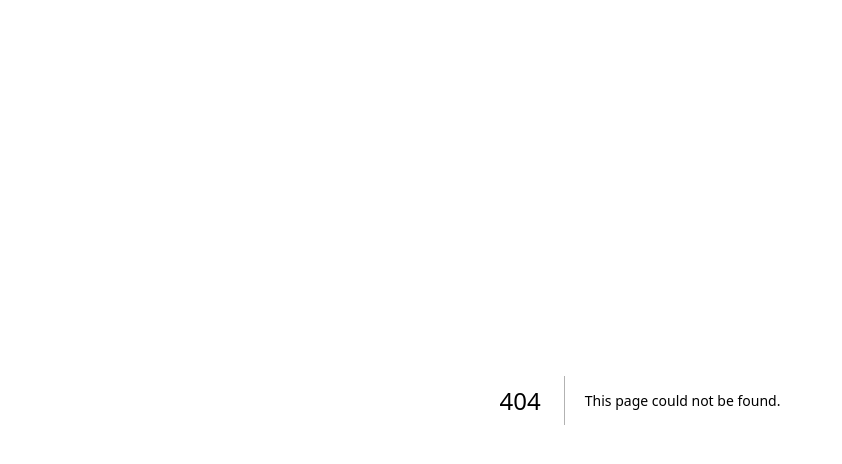
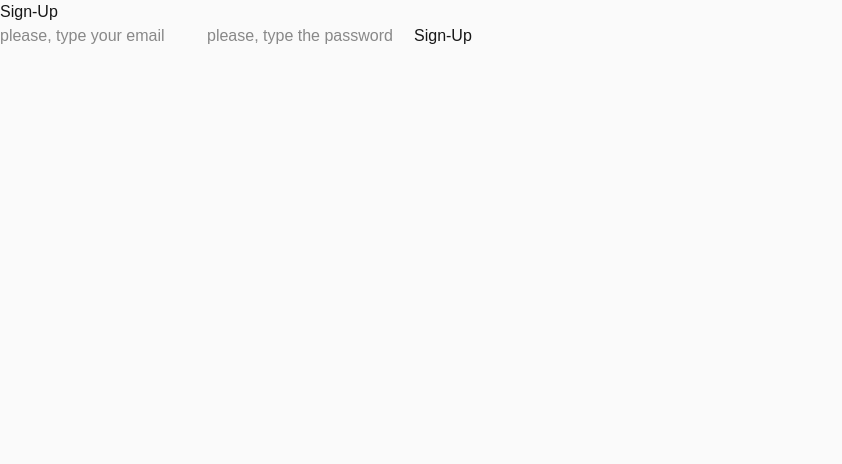
Before and after one commit to Joao-Dev2012/react-task-list, a Next.js app: page /signup in a window 1280 px wide. Before the commit this address had no page. Shown: the top 464 px of the page, without its empty margins (0-842 px from the left). Built offline with nearby package versions, Linux system fonts and the light colour scheme; no server answers.

Commit message:
Router to signup created

```diff
--- a/app/components/login.tsx
+++ b/app/components/login.tsx
@@ -92,6 +92,11 @@ export default function Login() {
             <span aria-hidden="true">&rarr;</span>
           </button>
         </div>
+        <div>
+          <p>
+            Don't have an account yet? <a href="/signup" className='underline'>Sign-Up for free!</a>
+          </p>
+        </div>
       </main>
 
       <footer className="border-t border-neutral-300 py-6 text-xs text-neutral-500">
--- a/app/components/signup.tsx
+++ b/app/components/signup.tsx
@@ -1,14 +1,12 @@
 import { useState } from "react"
 import { signUp } from "@/services/auth"
-import { supabase } from "@/lib/supabase"
 
 export default function Signup(){
     const [signupEmail,setSignupEmail] = useState('')
     const [signupPassword,setSignupPassword] = useState('')
     async function handleSignUp(){
-        console.log(signupEmail,signupPassword)
-        const signupResult = await signUp(signupEmail,signupPassword)
-        console.log(signupResult)
+        const {data , error} = await signUp(signupEmail,signupPassword)
+        if (error){}
     }
     return(
         <div>
--- /dev/null
+++ b/app/signup/page.tsx
@@ -0,0 +1,7 @@
+'use client'
+import  Signup  from '@/app/components/signup'
+export default function SignUpPage(){
+    return(
+        <Signup />
+    )
+}
```
